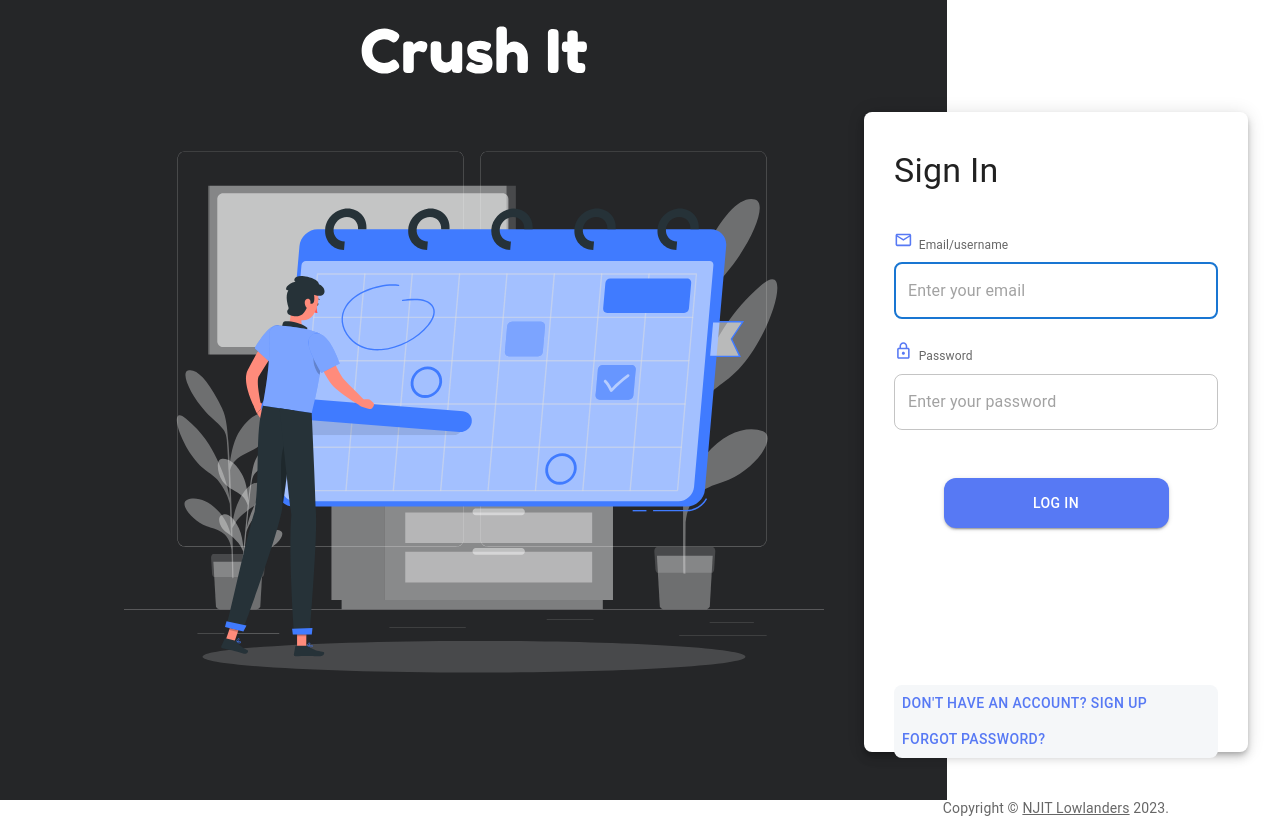
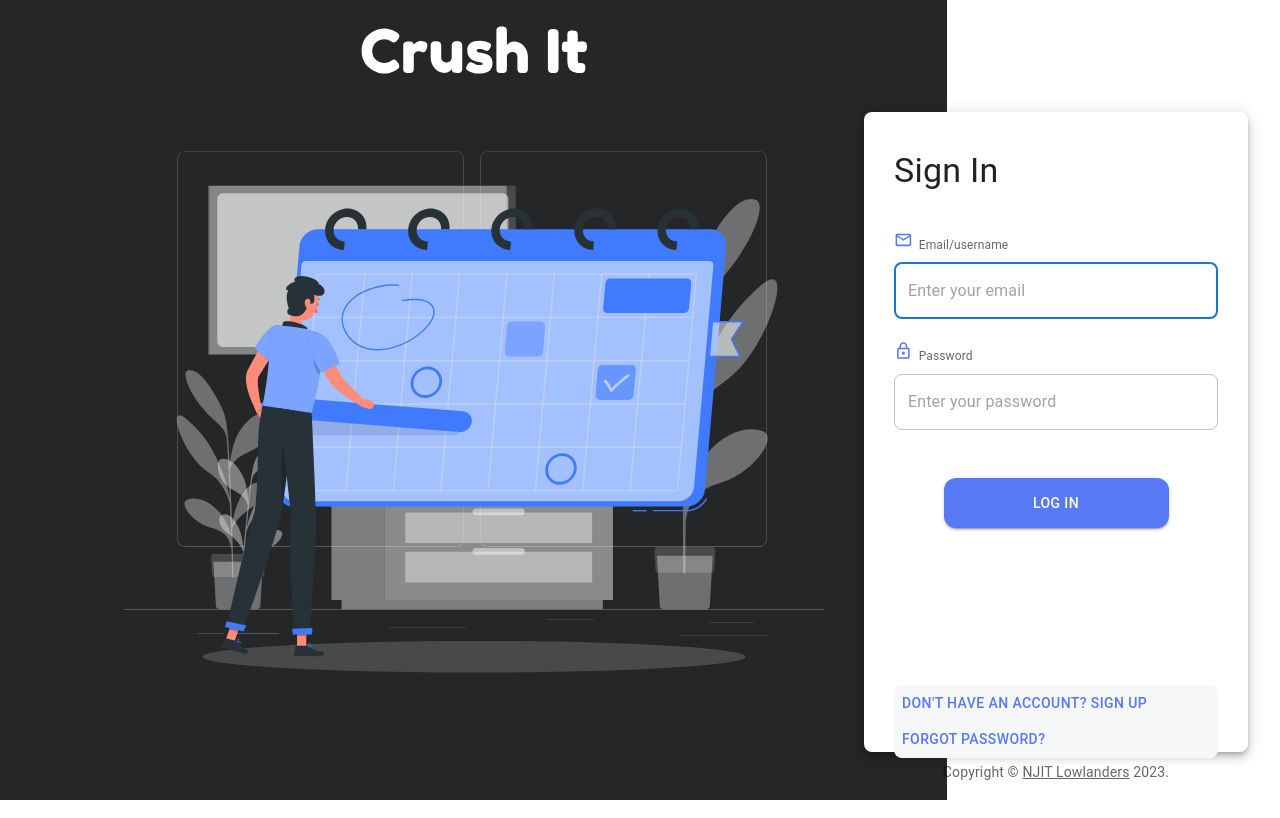
Before and after one commit to jcabrera2502/NJIT-Lowlanders, a React (Create React App) app in the folder frontend/: page /SignIn in a window 1280 px wide. Built offline with nearby package versions, Linux system fonts and the light colour scheme.

Commit message:
Fixed copyrights on sign in pages.

```diff
--- a/frontend/src/components/Auth-Components/SignIn.jsx
+++ b/frontend/src/components/Auth-Components/SignIn.jsx
@@ -262,7 +262,7 @@ const SignIn = () => {
               )
             }
             {error && <Typography style={{ color: "red" }}>{error}</Typography>}
-                <Copyright sx={{mt: 5}}/>
+                <Copyright sx={{padding: .5}}/>
               </Paper>
             </Grid>
           </Grid>
--- a/frontend/src/components/Auth-Components/SignUp.jsx
+++ b/frontend/src/components/Auth-Components/SignUp.jsx
@@ -245,7 +245,7 @@ setError("You must verify your email to login.");
                 </Box>
                 {error && <Typography sx={{ color: "red" }}>{error}</Typography>}
               </form>
-              <Copyright sx={{mt: 5}}/>
+              <Copyright sx={{padding: .5}}/>
             </Paper>
           </Grid>
         </Grid>
```
